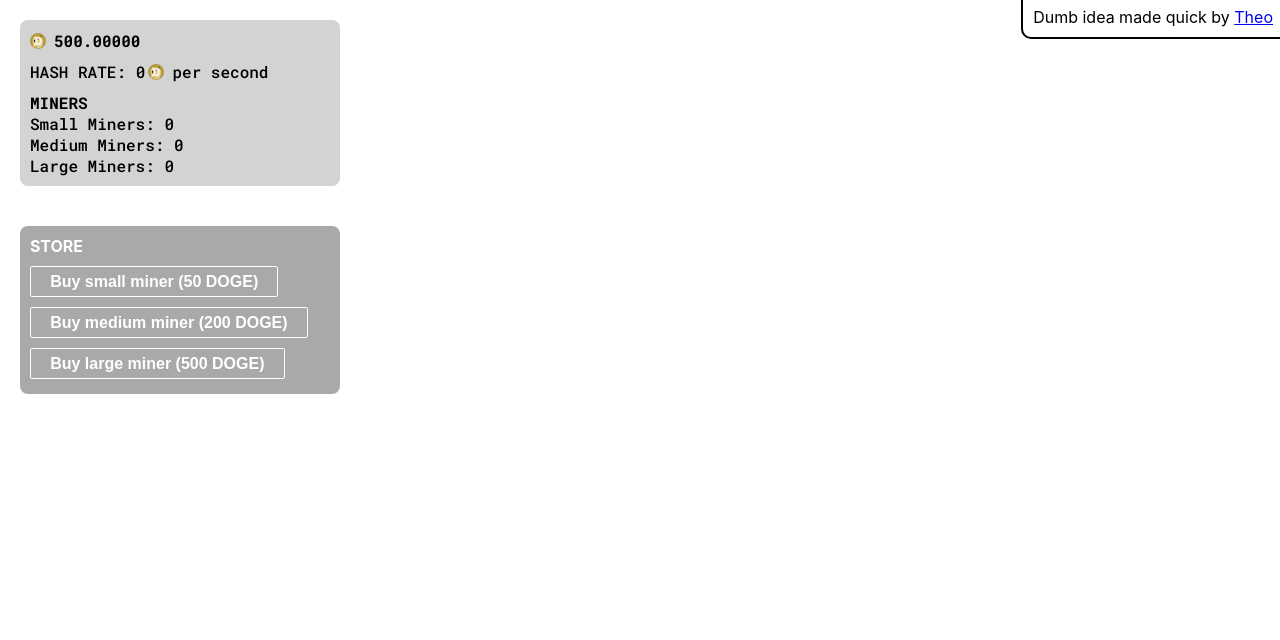
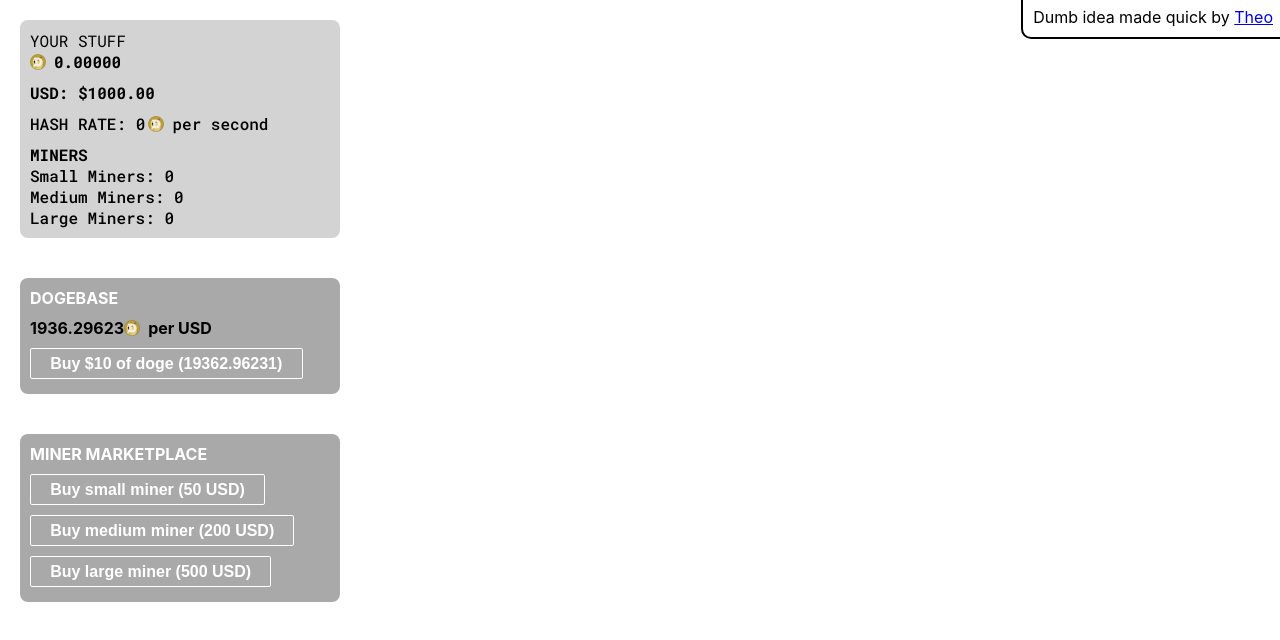
Before and after one commit to t3dotgg/dogecoin-simulator, a React (Vite) app: page / in a window 1280 px wide. Shown: the top 640 px of the page. Built offline with nearby package versions, Linux system fonts and the light colour scheme.

Commit message:
DOGEBASE exchange

```diff
--- a/src/Game.tsx
+++ b/src/Game.tsx
@@ -2,9 +2,10 @@ import React from "react";
 import { DevPanel } from "./dev/panel";
 import { useGameRunner } from "./engine/runtime";
 import { useStoragePersist } from "./engine/storage-persist";
+import { DogeBase } from "./interface/dogebase";
 import { MinerMarket } from "./interface/miner-market";
 import { PhaseTwo } from "./interface/phase-two";
-import { MyStuff } from "./interface/stuff";
+import { MyStuff } from "./interface/your-stuff";
 import { AdForTheo } from "./interface/theo-ad";
 
 function Game() {
@@ -14,6 +15,8 @@ function Game() {
   return (
     <div className="gamescreen">
       <MyStuff />
+
+      <DogeBase />
 
       <MinerMarket />
 
--- /dev/null
+++ b/src/common/dogeicon.tsx
@@ -0,0 +1,8 @@
+import React from "react";
+
+export const DogeIcon = () => (
+  <img
+    src="/assets/dogecoin-logo.png"
+    style={{ height: "1rem", paddingRight: "0.5rem" }}
+  />
+);
--- a/src/engine/game.ts
+++ b/src/engine/game.ts
@@ -2,11 +2,13 @@ import createStore from "zustand";
 import { GAME_STORAGE_KEY } from "./types";
 
 export type GameState = {
+  ticks: number;
+
+  // Currency
   dogecoin: number;
+  usd: number;
 
-  hashRate: number;
-  wattage: number;
-
+  // Purchases
   smallMiners: number;
   mediumMiners: number;
   largeMiners: number;
@@ -18,18 +20,19 @@ export type GameActions = {
   addCoin: (coin: number) => void;
   spendCoin: (coin: number) => void;
 
-  addSmallMiner: () => void;
-  addMediumMiner: () => void;
-  addLargeMiner: () => void;
+  addUSD: (USD: number) => void;
+  spendUSD: (USD: number) => void;
 
-  updateHashRate: () => void;
+  buySmallMiner: () => void;
+  buyMediumMiner: () => void;
+  buyLargeMiner: () => void;
 };
 
 const defaultState: GameState = {
-  dogecoin: 500,
+  ticks: 0,
 
-  hashRate: 0,
-  wattage: 0,
+  dogecoin: 0,
+  usd: 1000,
 
   smallMiners: 0,
   mediumMiners: 0,
@@ -52,18 +55,33 @@ export const useGameStore = createStore<GameStore>((set) => ({
 
   addCoin: (coin) => set((state) => ({ dogecoin: state.dogecoin + coin })),
   spendCoin: (coin) => set((state) => ({ dogecoin: state.dogecoin - coin })),
+  addUSD: (usd) => set((state) => ({ usd: state.usd + usd })),
+  spendUSD: (usd) => set((state) => ({ usd: state.usd - usd })),
+
   runTick: () =>
-    set((state) => ({ dogecoin: state.dogecoin + state.hashRate / 10 })),
+    set((state) => {
+      return {
+        dogecoin: state.dogecoin + calculateHashRate(state) / 10,
+        ticks: state.ticks + 1,
+      };
+    }),
 
   // Miner purchasing
-  addSmallMiner: () => set((state) => ({ smallMiners: state.smallMiners + 1 })),
-  addMediumMiner: () =>
-    set((state) => ({ mediumMiners: state.mediumMiners + 1 })),
-  addLargeMiner: () => set((state) => ({ largeMiners: state.largeMiners + 1 })),
-
-  // Hash rate updater
-  updateHashRate: () =>
-    set((state) => ({ hashRate: calculateHashRate(state) })),
+  buySmallMiner: () =>
+    set((state) => ({
+      smallMiners: state.smallMiners + 1,
+      usd: state.usd - 50,
+    })),
+  buyMediumMiner: () =>
+    set((state) => ({
+      mediumMiners: state.mediumMiners + 1,
+      usd: state.usd - 200,
+    })),
+  buyLargeMiner: () =>
+    set((state) => ({
+      largeMiners: state.largeMiners + 1,
+      usd: state.usd - 500,
+    })),
 }));
 
 const calculateHashRate = (store: GameState) => {
@@ -71,3 +89,6 @@ const calculateHashRate = (store: GameState) => {
     store.smallMiners * 1 + store.mediumMiners * 5 + store.largeMiners * 25
   );
 };
+
+export const useHashRate = () =>
+  useGameStore((state) => calculateHashRate(state));
--- /dev/null
+++ b/src/engine/market.ts
@@ -0,0 +1,13 @@
+import create from "zustand";
+
+type MarketState = {
+  dogePerUSD: number;
+};
+
+const defaultState: MarketState = {
+  dogePerUSD: Math.random() * 1000 + 1000,
+};
+
+export const useMarketStorage = create<MarketState>((set) => ({
+  ...defaultState,
+}));
--- a/src/engine/storage-persist.ts
+++ b/src/engine/storage-persist.ts
@@ -5,26 +5,29 @@ import { GAME_STORAGE_KEY } from "./types";
 export const useStoragePersist = () => {
   const [
     dogecoin,
+    usd,
     smallMiners,
     mediumMiners,
     largeMiners,
-    hashRate,
+    runTick,
   ] = useGameStore((state) => [
     state.dogecoin,
+    state.usd,
     state.smallMiners,
     state.mediumMiners,
     state.largeMiners,
-    state.hashRate,
+    state.runTick,
   ]);
   React.useEffect(() => {
     localStorage.setItem(
       GAME_STORAGE_KEY,
       JSON.stringify({
         dogecoin,
+        usd,
         smallMiners,
         mediumMiners,
         largeMiners,
-        hashRate,
+        runTick,
       })
     );
   }, [dogecoin]);
--- /dev/null
+++ b/src/interface/dogebase.tsx
@@ -0,0 +1,44 @@
+import React from "react";
+import { DogeIcon } from "../common/dogeicon";
+import { useGameStore } from "../engine/game";
+import { useMarketStorage } from "../engine/market";
+
+export const DogeBase: React.FC = () => {
+  const gameStore = useGameStore();
+  const marketStore = useMarketStorage();
+
+  return (
+    <div
+      style={{
+        backgroundColor: "darkgray",
+        padding: 10,
+        borderRadius: 8,
+        maxWidth: 300,
+        margin: 20,
+      }}
+    >
+      <div style={{ fontWeight: "bold", color: "white", paddingBottom: 10 }}>
+        DOGEBASE
+      </div>
+      <div
+        style={{
+          fontWeight: "bold",
+          paddingBottom: 10,
+          display: "flex",
+          alignItems: "center",
+        }}
+      >
+        {marketStore.dogePerUSD.toFixed(5)}
+        <DogeIcon /> per USD
+      </div>
+      <button
+        onClick={() => {
+          gameStore.addCoin(marketStore.dogePerUSD * 10);
+          gameStore.spendUSD(10);
+        }}
+      >
+        Buy $10 of doge ({(marketStore.dogePerUSD * 10).toFixed(5)})
+      </button>
+    </div>
+  );
+};
--- a/src/interface/miner-market.tsx
+++ b/src/interface/miner-market.tsx
@@ -15,39 +15,33 @@ export const MinerMarket: React.FC = () => {
       }}
     >
       <div style={{ fontWeight: "bold", color: "white", paddingBottom: 10 }}>
-        STORE
+        MINER MARKETPLACE
       </div>
       <button
         onClick={() => {
-          gameStore.addSmallMiner();
-          gameStore.spendCoin(50);
-          gameStore.updateHashRate();
+          gameStore.buySmallMiner();
         }}
-        disabled={gameStore.dogecoin < 50}
+        disabled={gameStore.usd < 50}
       >
-        Buy small miner (50 DOGE)
+        Buy small miner (50 USD)
       </button>
       <div style={{ paddingBottom: 5 }} />
       <button
         onClick={() => {
-          gameStore.addMediumMiner();
-          gameStore.spendCoin(200);
-          gameStore.updateHashRate();
+          gameStore.buyMediumMiner();
         }}
-        disabled={gameStore.dogecoin < 200}
+        disabled={gameStore.usd < 200}
       >
-        Buy medium miner (200 DOGE)
+        Buy medium miner (200 USD)
       </button>
       <div style={{ paddingBottom: 5 }} />
       <button
         onClick={() => {
-          gameStore.addLargeMiner();
-          gameStore.spendCoin(500);
-          gameStore.updateHashRate();
+          gameStore.buyLargeMiner();
         }}
-        disabled={gameStore.dogecoin < 500}
+        disabled={gameStore.usd < 500}
       >
-        Buy large miner (500 DOGE)
+        Buy large miner (500 USD)
       </button>
     </div>
   );
--- a/src/interface/stuff.tsx
+++ b/src/interface/your-stuff.tsx
@@ -1,5 +1,5 @@
 import React from "react";
-import { useGameStore } from "../engine/game";
+import { useGameStore, useHashRate } from "../engine/game";
 
 const DogeIcon = () => (
   <img
@@ -10,6 +10,7 @@ const DogeIcon = () => (
 
 export const MyStuff: React.FC = () => {
   const gameStore = useGameStore();
+  const hashRate = useHashRate();
 
   return (
     <div
@@ -22,6 +23,7 @@ export const MyStuff: React.FC = () => {
         padding: 10,
       }}
     >
+      <div>YOUR STUFF</div>
       <div
         style={{
           fontWeight: "bold",
@@ -35,14 +37,23 @@ export const MyStuff: React.FC = () => {
       </div>
       <div
         style={{
+          fontWeight: "bold",
+          paddingBottom: 10,
+          display: "flex",
+          alignItems: "center",
+        }}
+      >
+        USD: ${gameStore.usd.toFixed(2)}
+      </div>
+      <div
+        style={{
           fontWeight: 500,
           paddingBottom: 10,
           display: "flex",
           alignItems: "center",
         }}
       >
-        HASH RATE: {gameStore.hashRate}{" "}
-        <div style={{ paddingRight: "0.2rem" }} />
+        HASH RATE: {hashRate} <div style={{ paddingRight: "0.2rem" }} />
         <DogeIcon /> per second
       </div>
 
```
